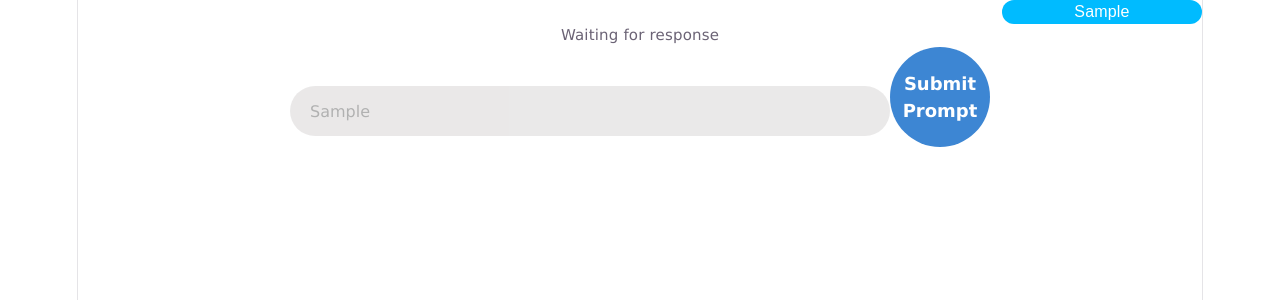
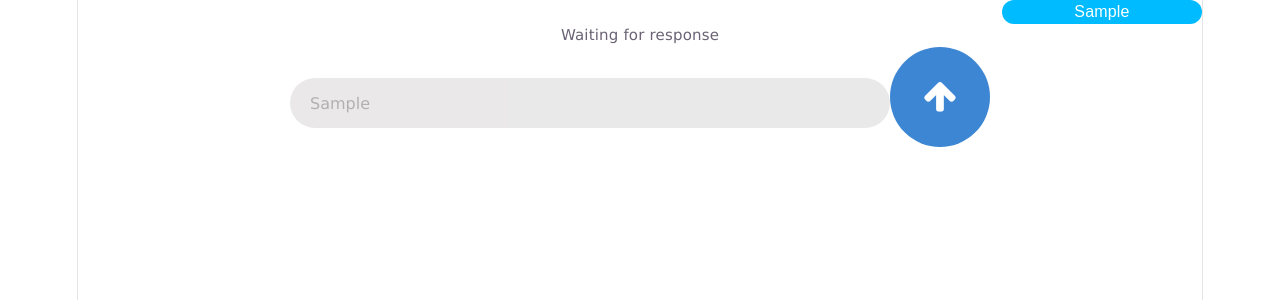
Before and after one commit to KiraboM/AIChatbot, a React (Vite) app in the folder frontend/: page / in a window 1280 px wide. Both pictures are taken after typing "Sample" into the empty fields and a click on the button "Submit Prompt". Shown: the top 300 px of the page. Built offline with nearby package versions, Linux system fonts and the light colour scheme; no server answers.

Commit message:
Made changes to chatbot ui

```diff
--- a/frontend/src/App.jsx
+++ b/frontend/src/App.jsx
@@ -65,7 +65,7 @@ function App() {
           className='prompt-btn-chat'
           onClick={() => sendPrompt(prompt).then((data) => setResponse(data.answer))}
         >
-          Submit Prompt
+          <i className='fa fa-arrow-up w3-xxlarge'></i>
         </button>
       </div>
     }
```
